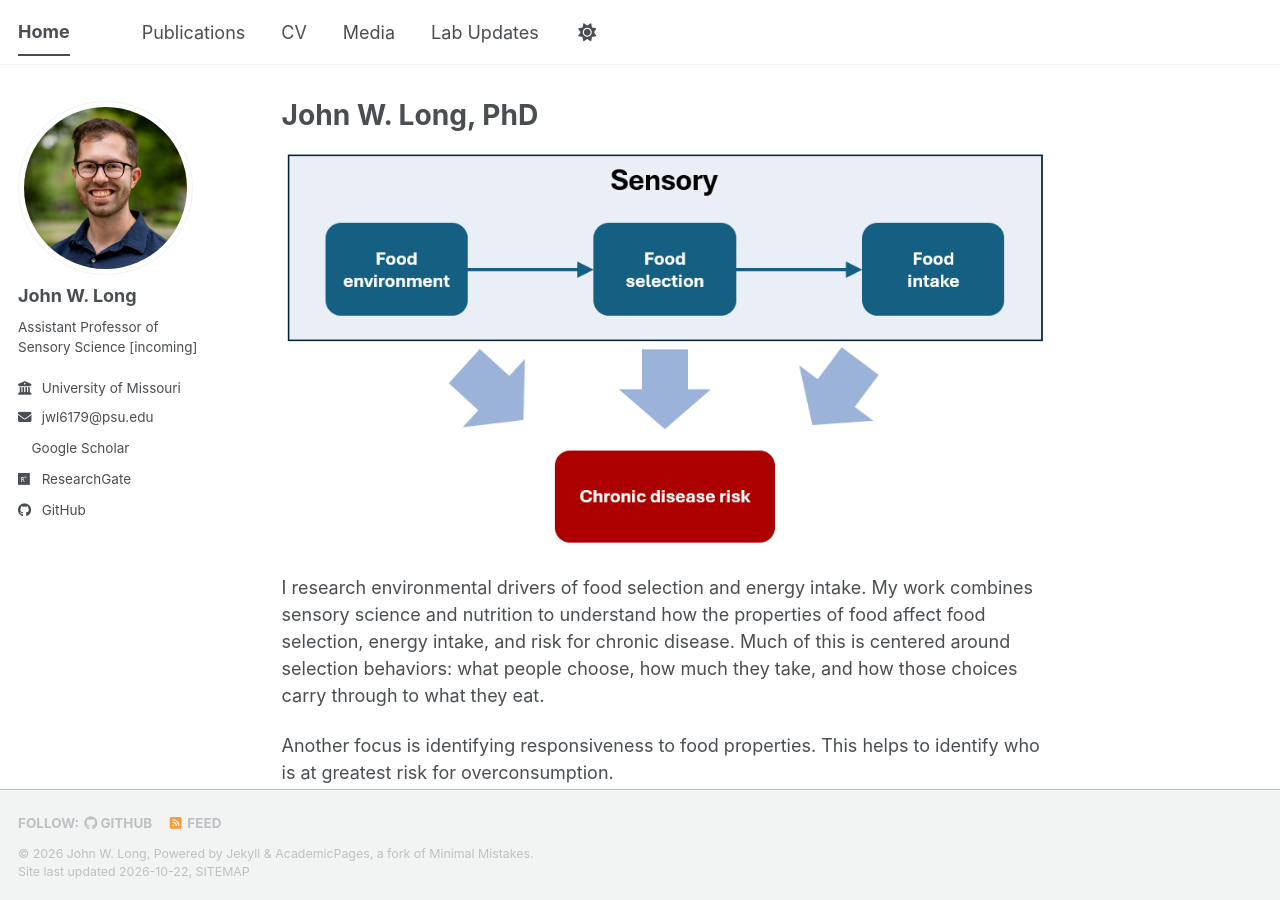
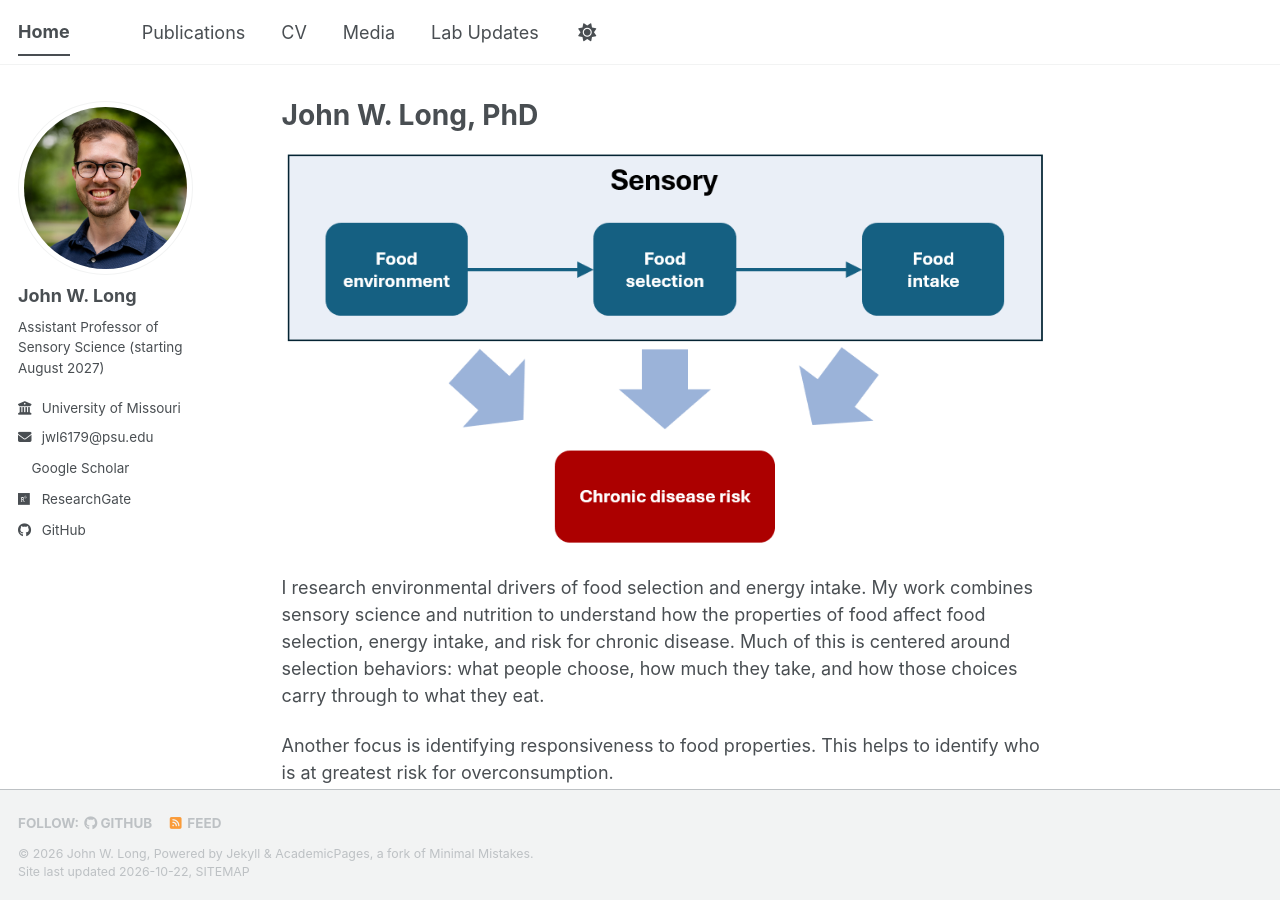
Before and after one commit to JohnLongPhD/JohnLongPhD.github.io, a Jekyll site: the page built from _pages/homepage.md, in a window 1280 px wide and 900 px high. Built offline with Jekyll 4.4.1, drawn with Linux system fonts in a browser that asks for light colours; a style sheet for code colours, icons or effects is not loaded.

Commit message:
Update _config.yml

```diff
--- a/_config.yml
+++ b/_config.yml
@@ -13,7 +13,7 @@ title                    : "John W. Long"
 title_separator          : "-"
 masthead_title           : "Home"
 name                     : &name "John W. Long"
-description              : &description "Academic website for John W. Long — under construction"   # Update this with a general description of your site, this is the default if not overridden by a page
+description              : &description "John W. Long, PhD. Sensory science and nutrition research on food selection, energy intake, and chronic disease risk."   # Update this with a general description of your site, this is the default if not overridden by a page
 url                      : https://johnlongphd.com # The base hostname & protocol for your site e.g. "https://[your GitHub username].github.io",
                                                            # or if you already have some other page hosted on Github then use "https://[your GitHub username].github.io/[Your Repo Name]"
 baseurl                  : "" # the subpath of your site, e.g. "/blog"
@@ -27,7 +27,7 @@ author:
   avatar           : "profile.jpg"
   name             : "John W. Long"
   pronouns         : # example: "she/her"
-  bio              : "Assistant Professor of Sensory Science [incoming]"
+  bio              : "Assistant Professor of Sensory Science (starting August 2027)"
   location         : # URL
   employer         : "University of Missouri"
   uri              : # URL
```
